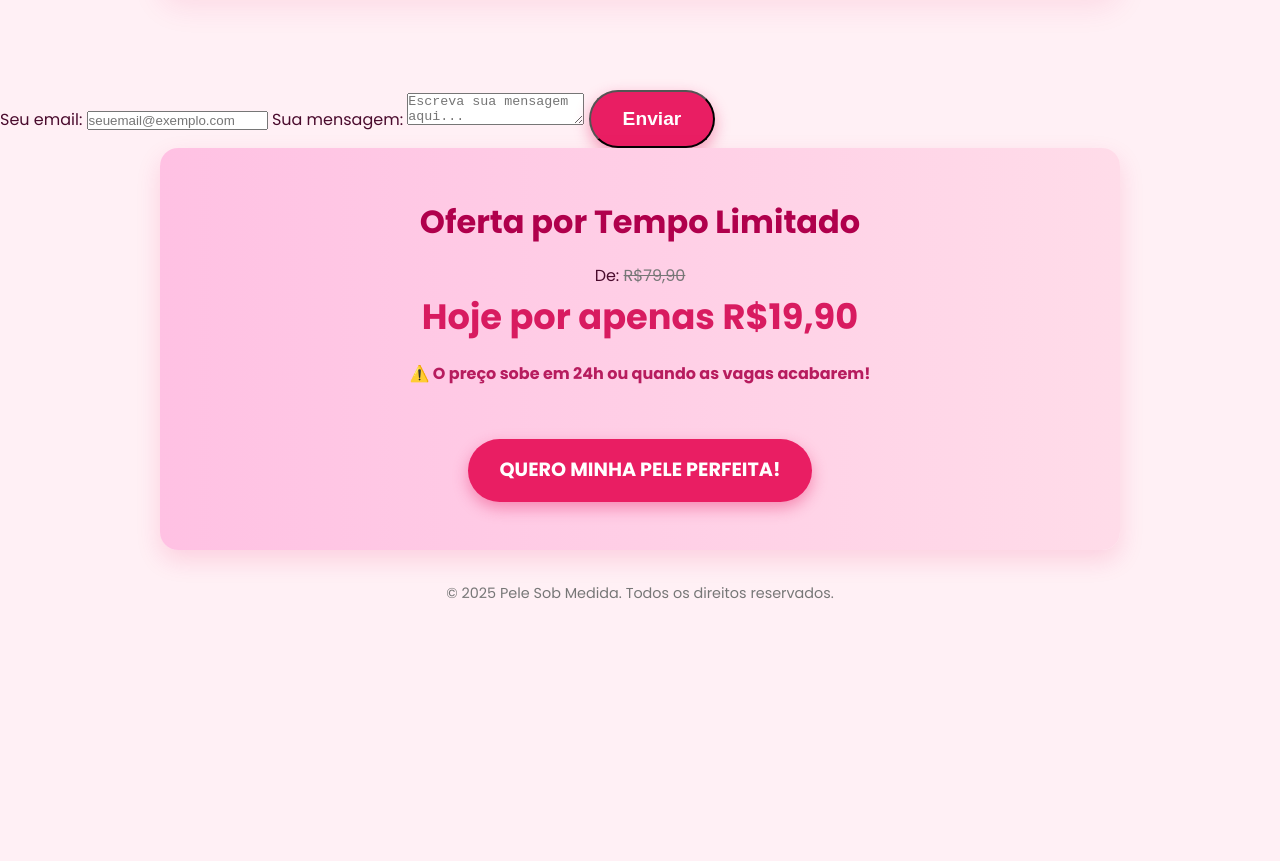
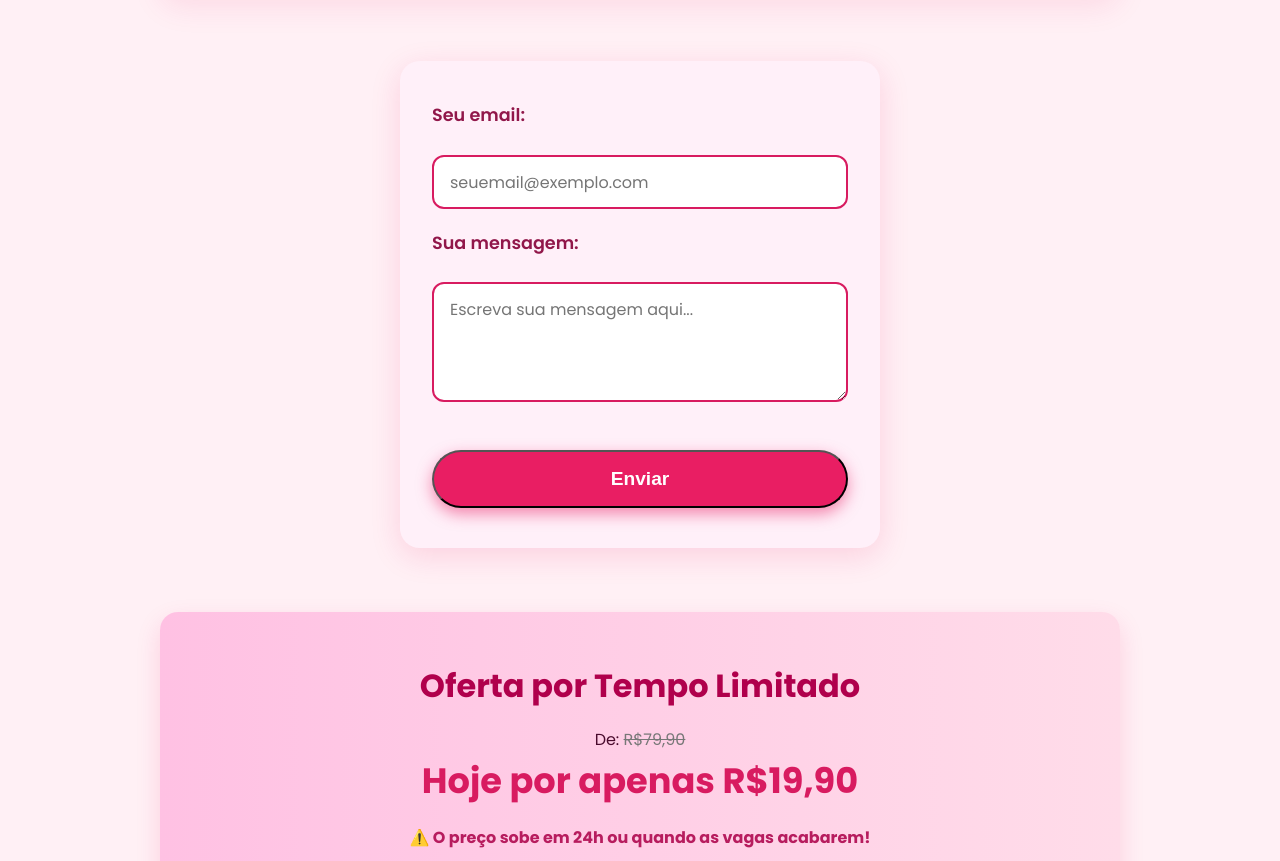
Before and after one commit to yurifelipeYT/Pele-Sob-Medida, a plain HTML site: page index.html in a window 1280 px wide. Shown: the part 5143-6004 px from the top of the page. Before the commit the page ends 5780 px from the top, so only its background shows below. Drawn offline with Linux system fonts and the light colour scheme.

Commit message:
Update style.css

```diff
--- a/style.css
+++ b/style.css
@@ -382,7 +382,6 @@ footer {
 }
 
 /* Polaroid style for images */
-
 .img-polaroid {
   background: white;
   padding: 0.8rem;
@@ -408,7 +407,6 @@ footer {
 }
 
 /* Layout para as seções com imagens polaroid e texto lado a lado */
-
 .aprende-conteudo,
 .recebe-conteudo {
   display: flex;
@@ -434,3 +432,76 @@ footer {
     flex-direction: column;
   }
 }
+
+/* Formulário de Contato */
+.form-contato {
+  background: #fff0f9;
+  padding: 2.5rem 2rem;
+  border-radius: 20px;
+  max-width: 480px;
+  margin: 3rem auto 4rem;
+  box-shadow: 0 8px 30px rgba(233, 30, 99, 0.15);
+  display: flex;
+  flex-direction: column;
+  gap: 1.2rem;
+  font-weight: 600;
+  color: #6d1d44;
+  position: relative;
+  z-index: 2;
+}
+
+.form-contato label {
+  font-size: 1.1rem;
+  margin-bottom: 0.4rem;
+  display: block;
+  color: #91174a;
+}
+
+.form-contato input[type="email"],
+.form-contato textarea {
+  width: 100%;
+  padding: 0.8rem 1rem;
+  font-size: 1rem;
+  border-radius: 12px;
+  border: 2px solid #d81b60;
+  resize: vertical;
+  transition: border-color 0.3s ease;
+  font-family: 'Poppins', sans-serif;
+  color: #4a0b2d;
+}
+
+.form-contato input[type="email"]:focus,
+.form-contato textarea:focus {
+  outline: none;
+  border-color: #e91e63;
+  box-shadow: 0 0 8px rgba(233, 30, 99, 0.4);
+}
+
+.form-contato textarea {
+  min-height: 120px;
+  font-weight: 500;
+}
+
+.form-contato .btn-destaque {
+  background-color: #e91e63;
+  font-weight: 700;
+  padding: 1rem 0;
+  font-size: 1.2rem;
+  border-radius: 32px;
+  box-shadow: 0 6px 15px rgba(233, 30, 99, 0.5);
+  transition: background-color 0.3s ease, transform 0.2s ease;
+}
+
+.form-contato .btn-destaque:hover {
+  background-color: #c2185b;
+  transform: scale(1.05);
+  cursor: pointer;
+}
+
+/* Responsividade para o formulário */
+@media (max-width: 480px) {
+  .form-contato {
+    padding: 2rem 1rem;
+    max-width: 100%;
+  }
+}
```
